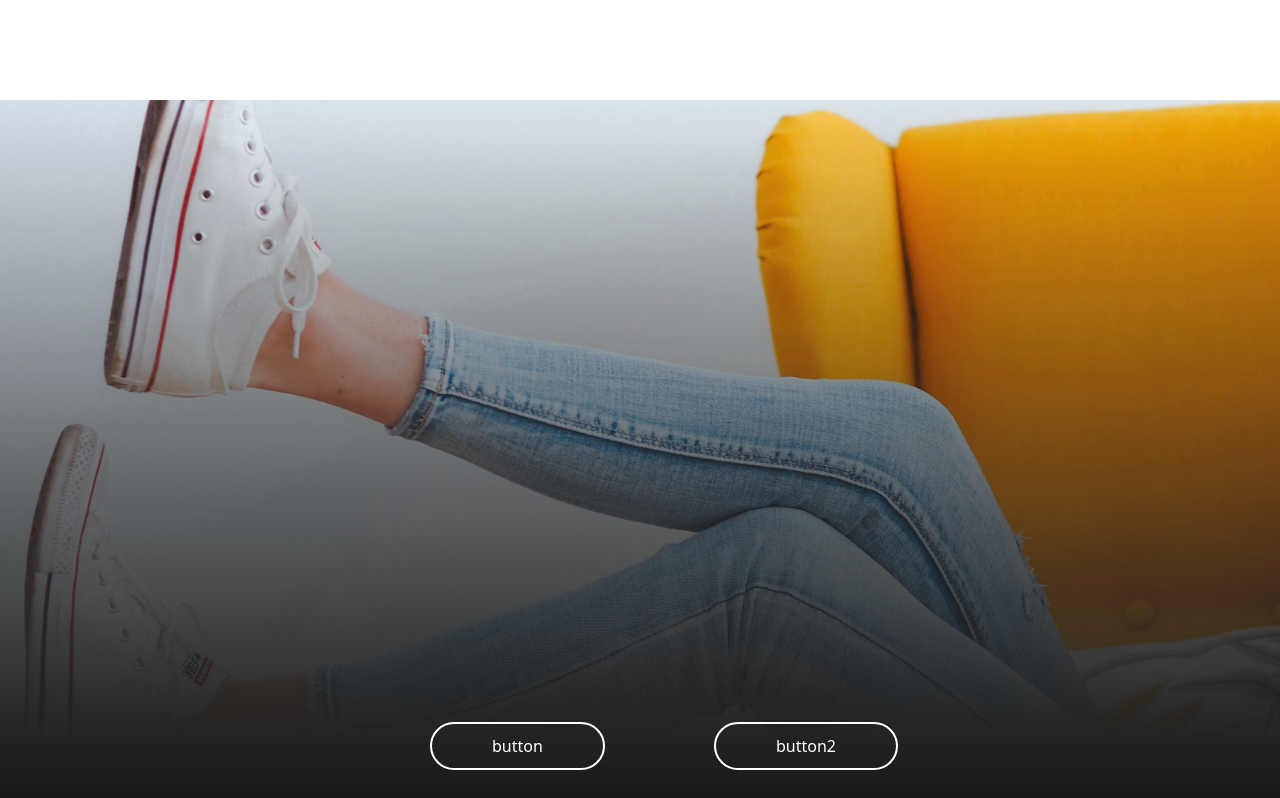
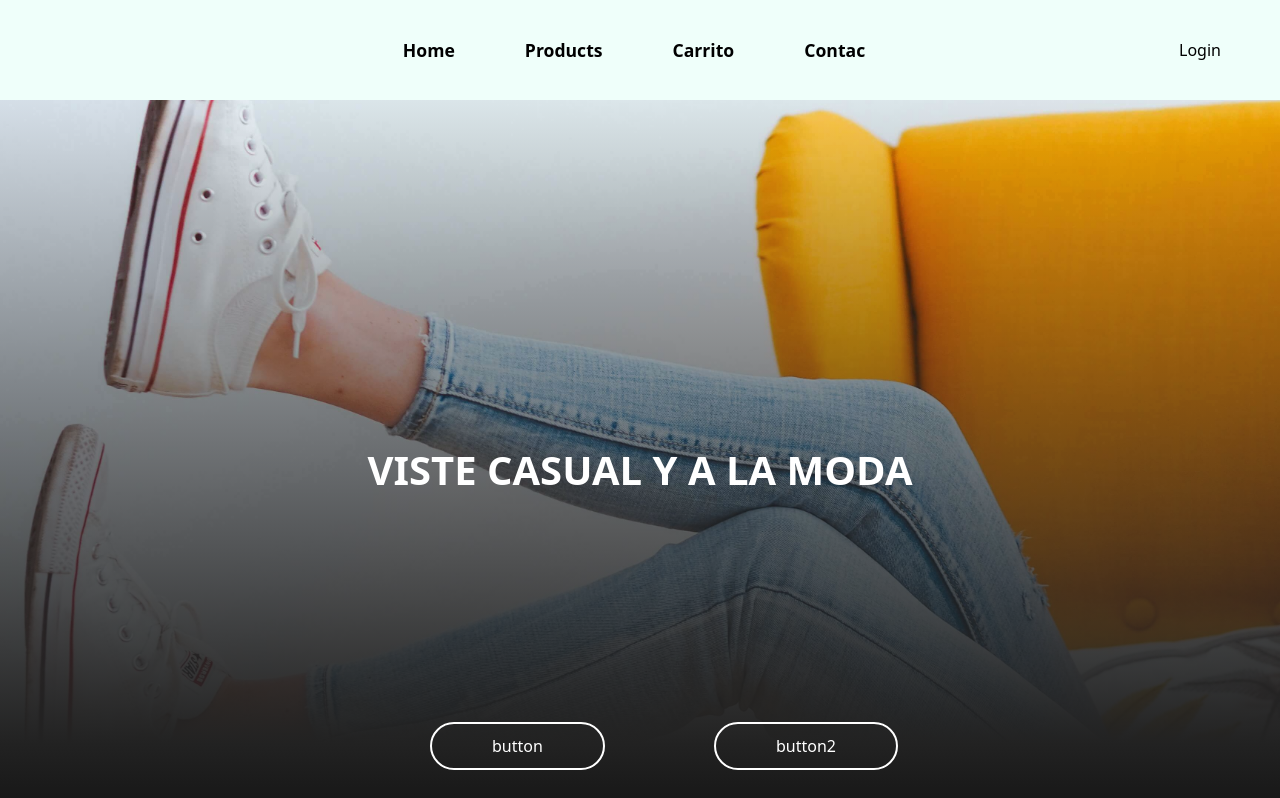
Before and after one commit to conradojuliosisnero/e-commers, a plain HTML site: page index.html in a window 1280 px wide. Shown: the top 798 px of the page. Drawn offline with nearby package versions, Linux system fonts and the light colour scheme.

Commit message:
leyendas de banners y cambio de posicionamiento del nav

```diff
--- a/index.html
+++ b/index.html
@@ -36,6 +36,7 @@
   </nav>
   <!-- seccion 1 -->
   <section class="container-fluid banner__principal uno">
+    <span class="leyenda">VISTE CASUAL Y A LA MODA</span>
     <div class="content__btn">
       <button class="btn__banner">
         <span><a href="#">button</a></span>
@@ -47,6 +48,8 @@
     </section>
     <!-- seccion 2 -->
     <section class="container-fluid banner__principal dos">
+    <span class="leyenda">TENEMOS TUS PRENDAS FAVORITAS</span>
+
       <div class="content__btn">
         <button class="btn__banner">
           <span><a href="#">button</a></span>
@@ -58,6 +61,7 @@
     </section>
     <!-- seccion 3 -->
     <section class="container-fluid banner__principal tres">
+    <span class="leyenda">CONOCE NUESTRAS COLLECIONES DE PRIMAVERA</span>
       <div class="content__btn">
         <button class="btn__banner">
           <span><a href="#">button</a></span>
--- a/sass/_contenido.scss
+++ b/sass/_contenido.scss
@@ -4,6 +4,18 @@
     background-size: cover;
     background-position: center;
     position: relative;
+    .leyenda{
+        display: flex;
+        position: absolute;
+        bottom: calc(50% - 100px);
+        @include font(2.5em,700);
+        color:$color-white;
+        z-index: 5;
+        transition: color .3s ease;
+        &:hover{
+            color: $color-purple-litgh;
+        }
+    }
     .btn__banner{
         @include btn(transparent);
         @include caja_flex(flex,center,center);
@@ -25,7 +37,7 @@
             transition: color .4s ease;
         }
         &:hover{
-            background-color: $color-white;
+            background-color: $color-cream;
         }
         &:hover a{
             color: #333333;
--- a/sass/_nav.scss
+++ b/sass/_nav.scss
@@ -1,21 +1,20 @@
+
 .nav {
-  @include size(100%, 100px);
-  background-color: transparent;
-  position: fixed;
+  position: absolute;
   z-index: 100;
   display: flex;
   justify-content: flex-end;
-  transition:background-color .2s ease ;
+  background-color: transparent;
   &:hover{
-    background-color: $color-white;
+    background-color: $color-cream;
   }
   .menu {
     @include caja_flex(flex, center, center);
+    @include size(100%,100px);
     position: relative;
     list-style: none;
     margin: 0;
     padding: 0;
-
     .menu__list {
       margin: 0px 5px;
       position: relative;
@@ -24,12 +23,9 @@
       cursor: pointer;
       a {
         text-decoration: none;
-        color: #ffffff;
+        color: #000000;
         @include font(1.1em, 600);
         transition: color .3s ease-out;
-        &:hover{
-          color: $color-purple-litgh;
-        }
       }
       i {
         color: #333333;
@@ -46,7 +42,7 @@
     @include caja_flex(flex,center,center);
     @include btn(transparent);
     @include size(100px,60px);
-    position: relative;
+    position: absolute;
     overflow: hidden;
     left: unset;
     right: 30px;
@@ -57,7 +53,7 @@
         position: absolute;
         transition: left .5s ease;
         a{
-          color: #ffffff;
+          color: #000000;
           text-decoration: none;
         }
     }
@@ -74,12 +70,9 @@
       left: 70px;
     }
     &:hover{
-      background-color: $color-cream;
+      background-color: $color-white;
     }
 
   }
-  &:hover .menu > a{
-    color: #333333;
-  }
 
 }
--- a/sass/_variables.scss
+++ b/sass/_variables.scss
@@ -5,6 +5,7 @@ $color-cream:#EFFFFA;
 $color-lithg:#E5ECF4;
 $color-purple-litgh:#C3BEF7;
 $color-purple:#8A4FFF;
+$color-green-litgh:#447046;
 
 // MIXINS
 @mixin size($wid,$heid){
@@ -41,7 +42,16 @@ $color-purple:#8A4FFF;
 
 body{
     font-family:  'Nunito Sans', sans-serif;
-
+    ::-webkit-scrollbar{
+        width:10px ;
+    }
+}
+body::-webkit-scrollbar {
+    width: 10px; /* Ancho del scrollbar */
 }
 
+body::-webkit-scrollbar-thumb {
+    background-color: $color-purple-litgh; /* Color de la barra de desplazamiento */
+  }
+
 // SIZES
```
Also changed, not shown: style/style.css, 1 other file.
